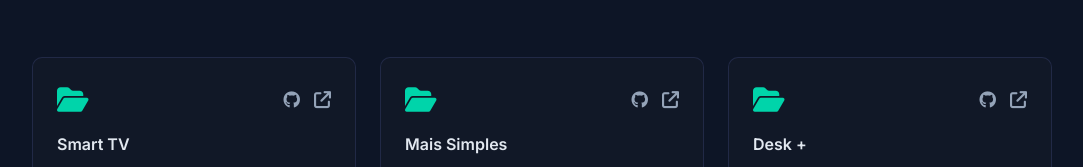
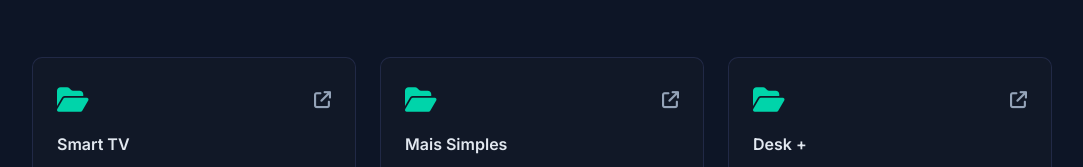
Before and after one commit to andreiscola/andreiscola.github.io, a plain HTML site: page index.html in a window 1280 px wide. Shown: the part 3685-3852 px from the top of the page, without its empty margins (98-1181 px from the left). Drawn offline with Linux system fonts and the light colour scheme.

Commit message:
Atualização do arquivo html

```diff
--- a/index.html
+++ b/index.html
@@ -316,7 +316,6 @@
                     <div class="project-top">
                         <i class="fa-solid fa-folder-open project-icon"></i>
                         <div class="project-links">
-                            <a href="#" aria-label="GitHub"><i class="fa-brands fa-github"></i></a>
                             <a href="#" aria-label="Demo"><i class="fa-solid fa-arrow-up-right-from-square"></i></a>
                         </div>
                     </div>
@@ -333,7 +332,6 @@
                     <div class="project-top">
                         <i class="fa-solid fa-folder-open project-icon"></i>
                         <div class="project-links">
-                            <a href="#" aria-label="GitHub"><i class="fa-brands fa-github"></i></a>
                             <a href="#" aria-label="Demo"><i class="fa-solid fa-arrow-up-right-from-square"></i></a>
                         </div>
                     </div>
@@ -348,7 +346,6 @@
                     <div class="project-top">
                         <i class="fa-solid fa-folder-open project-icon"></i>
                         <div class="project-links">
-                            <a href="#" aria-label="GitHub"><i class="fa-brands fa-github"></i></a>
                             <a href="#" aria-label="Demo"><i class="fa-solid fa-arrow-up-right-from-square"></i></a>
                         </div>
                     </div>
```
